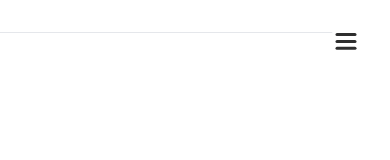
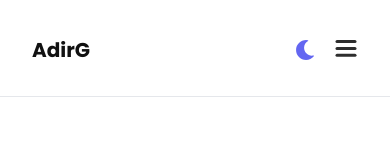
Before and after one commit to AdirGamil/NextProtfolio, a Next.js app: page / in a window 390 px wide. Shown: the top 160 px of the page. Built offline with nearby package versions, Linux system fonts and the light colour scheme.

Commit message:
finish hero and navbar

```diff
--- a/components/nav/NavbarDesktop.tsx
+++ b/components/nav/NavbarDesktop.tsx
@@ -2,6 +2,7 @@
 import Link from 'next/link'
 import { FaGithub, FaLinkedin } from 'react-icons/fa'
 import { navLinks } from '@/contracts/navLinks'
+import ThemeToggle from '../ui/ThemeToggle'
 
 const NavbarDesktop = () => {
   return (
@@ -22,7 +23,6 @@ const NavbarDesktop = () => {
           </li>
         ))}
       </ul>
-
       {/* אייקונים */}
       <div className="flex gap-4 items-center">
         <a
@@ -43,6 +43,8 @@ const NavbarDesktop = () => {
         >
           <FaLinkedin />
         </a>
+      <ThemeToggle />
+
       </div>
     </nav>
   )
--- a/components/nav/NavbarMobile.tsx
+++ b/components/nav/NavbarMobile.tsx
@@ -4,6 +4,7 @@ import { useRef, useState, useEffect } from 'react'
 import { motion, useCycle, AnimatePresence } from 'framer-motion'
 import { navLinks } from '@/contracts/navLinks'
 import Link from 'next/link'
+import ThemeToggle from '../ui/ThemeToggle'
 
 const sidebarVariants = {
   open: (height = 1000) => ({
@@ -63,11 +64,19 @@ export default function NavbarMobile() {
   }, [])
 
   return (
-    <nav ref={containerRef} className="md:hidden z-50 relative">
+    <nav ref={containerRef} className="md:hidden z-50 relative h-16">
       {/* כפתור Toggle */}
+      <div className="absolute top-4 left-0 right-0 flex justify-between items-center px-4 z-50">
+        {/* טקסט בצד שמאל */}
+        <h1 className="text-xl font-bold text-foreground">AdirG</h1>
+
+        {/* כפתורי Toggle ותפריט המבורגר בצד ימין */}
+        <div className="flex items-center gap-3">
+          <ThemeToggle />
+
           <button
             onClick={() => toggleOpen()}
-        className="text-3xl hover:cursor-pointer text-foreground absolute top-4 right-4 z-50"
+            className="text-3xl hover:cursor-pointer text-foreground"
             aria-label="Toggle Menu"
           >
             <motion.svg width="23" height="23" viewBox="0 0 23 23">
@@ -96,6 +105,8 @@ export default function NavbarMobile() {
               />
             </motion.svg>
           </button>
+        </div>
+      </div>
 
       {/* Overlay */}
       <AnimatePresence>
--- /dev/null
+++ b/components/ui/ThemeToggle.tsx
@@ -0,0 +1,47 @@
+'use client'
+
+import { useEffect, useState } from 'react'
+import { FaSun, FaMoon } from 'react-icons/fa'
+
+const ThemeToggle = () => {
+  const [isDark, setIsDark] = useState(false)
+
+  // טעינה ראשונית מ־localStorage
+  useEffect(() => {
+    const storedTheme = localStorage.getItem('theme')
+    const prefersDark = window.matchMedia('(prefers-color-scheme: dark)').matches
+
+    if (storedTheme === 'dark' || (!storedTheme && prefersDark)) {
+      document.documentElement.classList.add('dark')
+      setIsDark(true)
+    } else {
+      document.documentElement.classList.remove('dark')
+      setIsDark(false)
+    }
+  }, [])
+
+  const toggleTheme = () => {
+    const newTheme = isDark ? 'light' : 'dark'
+    setIsDark(!isDark)
+
+    if (newTheme === 'dark') {
+      document.documentElement.classList.add('dark')
+    } else {
+      document.documentElement.classList.remove('dark')
+    }
+
+    localStorage.setItem('theme', newTheme)
+  }
+
+  return (
+    <button
+      onClick={toggleTheme}
+      className="text-xl p-2 rounded-full hover:bg-accent-muted transition-colors"
+      aria-label="Toggle theme"
+    >
+      {isDark ? <FaSun className="text-yellow-400" /> : <FaMoon className="text-accent" />}
+    </button>
+  )
+}
+
+export default ThemeToggle
```
Lines whose indentation alone changed are shown as unchanged.
